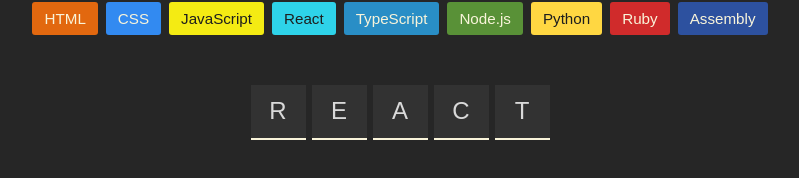
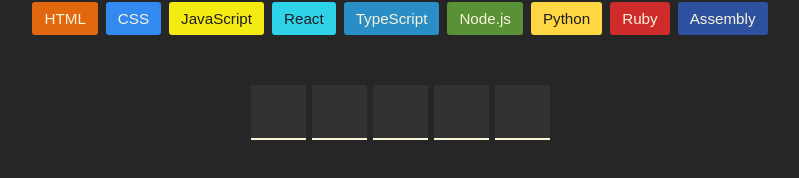
Before and after one commit to limhaowei/Hangman-, a React (Vite) app: page / in a window 1280 px wide. Shown: the part 265-443 px from the top of the page, without its empty margins (240-1039 px from the left). Built offline with nearby package versions, Linux system fonts and the light colour scheme.

Commit message:
feature where only guessed letters will appear in the word

```diff
--- a/src/App.jsx
+++ b/src/App.jsx
@@ -38,8 +38,9 @@
 
 
   const charElements = currentWord.split('').map((char, index) => {
+    const isGuessed = guessedLetters.includes(char)
     return (
-      <span key={index}>{char.toUpperCase()}</span>
+      <span key={index}>{isGuessed ? char.toUpperCase() : ""}</span>
     )
   })
 
```
